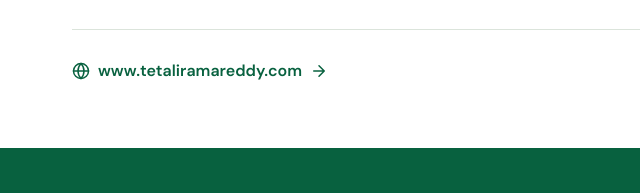
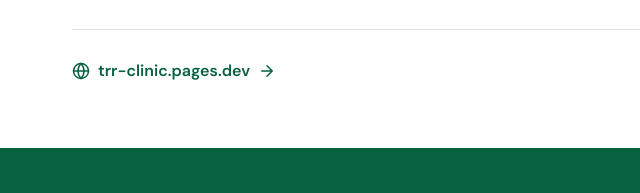
Before and after one commit to Jathin4/TRR-CLINIC, a plain HTML site: page index.html in a window 1280 px wide. Shown: the part 3830-4023 px from the top of the page, 0-640 px from the left. Drawn offline with Linux system fonts and the light colour scheme.

Commit message:
Point website link to trr-clinic.pages.dev
Co-Authored-By: Claude Opus 5.5 <noreply@anthropic.com>

```diff
--- a/index.html
+++ b/index.html
@@ -453,7 +453,7 @@
       </div>
     </div>
     <div class="visit-bottom">
-      <a href="https://www.tetaliramareddy.com"><svg class="icon"><use href="#i-globe"/></svg>www.tetaliramareddy.com<svg class="icon"><use href="#i-right"/></svg></a>
+      <a href="https://trr-clinic.pages.dev"><svg class="icon"><use href="#i-globe"/></svg>trr-clinic.pages.dev<svg class="icon"><use href="#i-right"/></svg></a>
       <a href="tel:+919177256111" class="btn btn-light btn-sm"><svg class="icon"><use href="#i-phone"/></svg>Call to arrange a visit</a>
     </div>
   </div>
```
